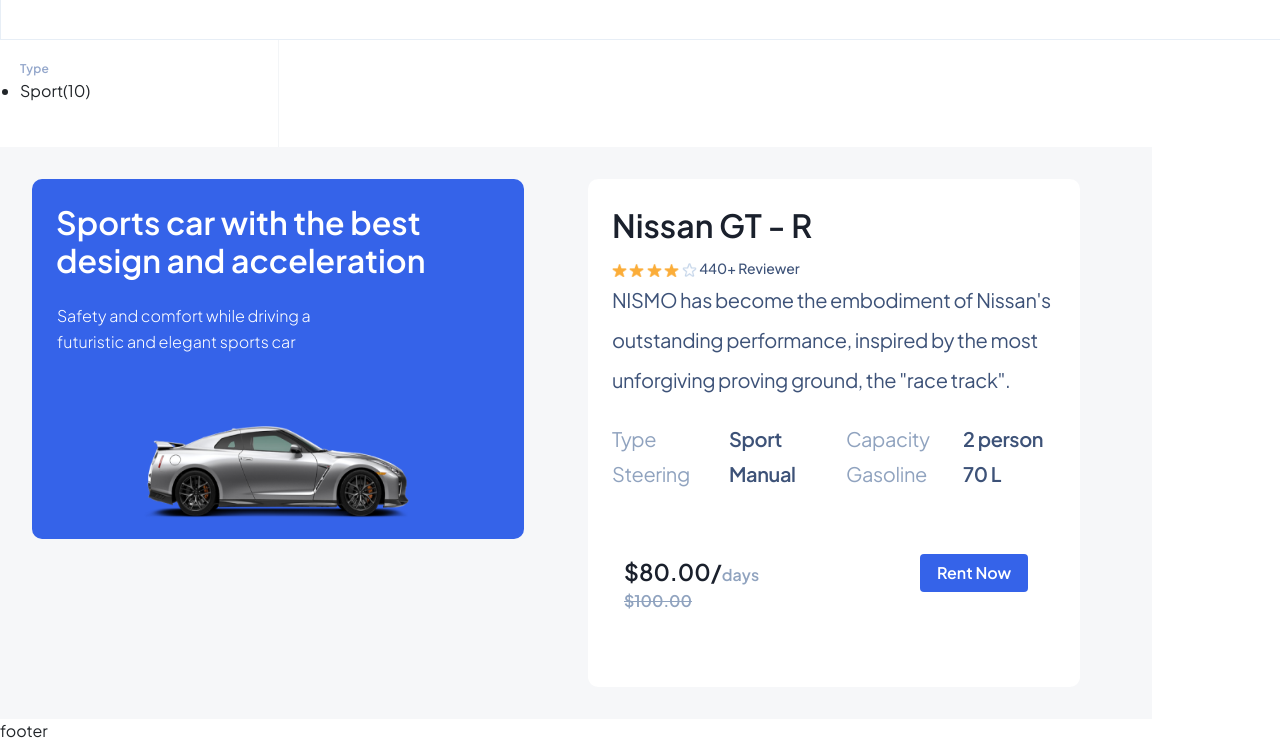
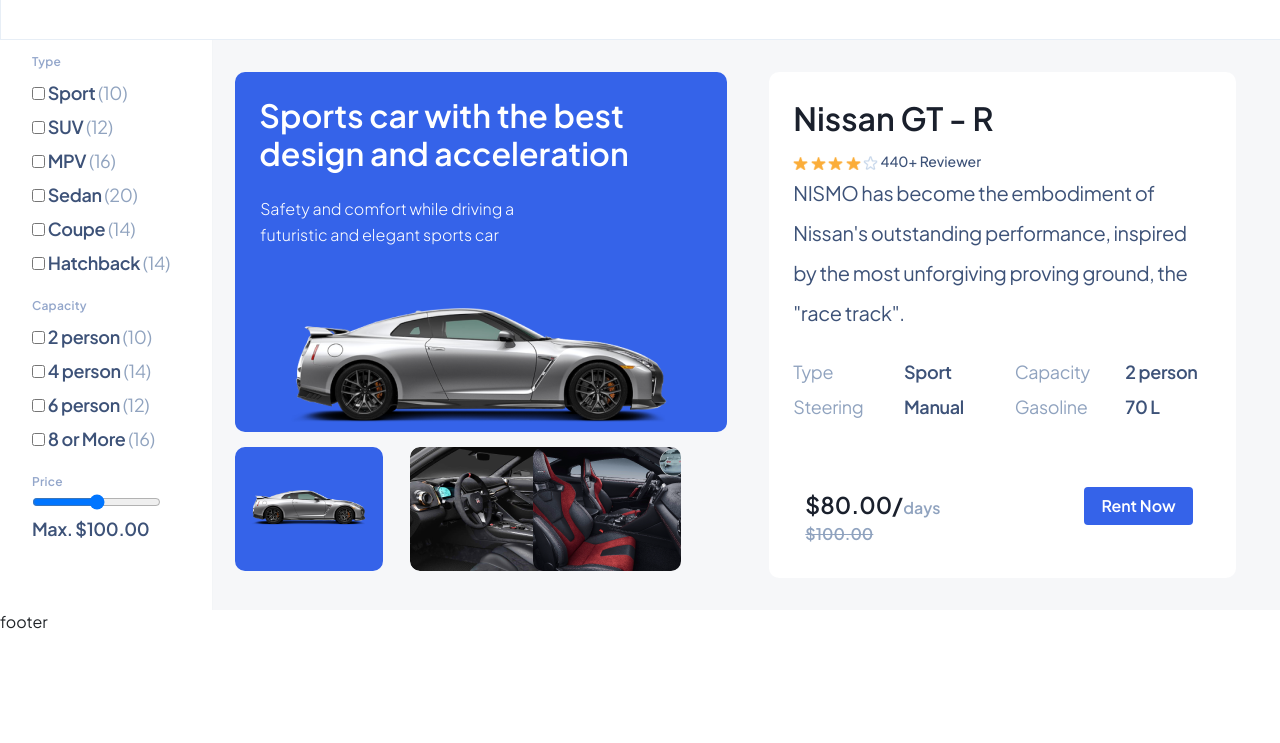
Before and after one commit to yaninarybalka/west-solutions-test-task, a plain HTML site: page index.html in a window 1280 px wide. Shown: the part 84-827 px from the top of the page. After the commit the page ends 800 px from the top, so only its background shows below. Drawn offline with nearby package versions, Linux system fonts and the light colour scheme.

Commit message:
added css to side-bar element

```diff
--- a/index.css
+++ b/index.css
@@ -1,9 +1,5 @@
 body {
   font-family: "Plus Jakarta Sans", sans-serif;
-}
-.container {
-  margin: 0;
-  padding: 0;
 }
 
 header {
@@ -51,6 +47,11 @@ header input {
   padding-right: 32px;
 }
 
+.main {
+  margin: 0;
+  padding: 0;
+}
+
 .side-bar {
   border-right: 1px solid #f3f5f7;
   padding: 0;
@@ -61,23 +62,29 @@ header input {
   font-size: 12px;
   line-height: 18px;
   letter-spacing: 0.02em;
+  padding-bottom: 30px;
 }
 
 .side-bar ul {
-  padding: 15px 224px 28px 32px;
+  list-style: none;
 }
 
 .display {
   background-color: #f6f7f9;
   display: flex;
 }
+.view {
+  margin: 32px 10px 24px;
+}
 
+.pictures {
+  margin: 0;
+}
 .main-view {
   background: #3563e9;
   border-radius: 10px;
   color: white;
-  margin: 32px 32px 24px;
-
+  margin-bottom: 15px;
   width: 492px;
   height: 360px;
 }
@@ -97,10 +104,7 @@ header input {
 }
 
 .main-view img {
-  padding: 0 56px 24px;
-  width: 380px;
-  height: 120px;
-  margin: 20px auto;
+  margin: 0 auto;
   display: block;
 }
 
@@ -109,8 +113,6 @@ header input {
   margin: 32px;
   border-radius: 10px;
   background-color: #ffffff;
-  width: 492px;
-  height: 508px;
 }
 .description h2 {
   padding-top: 24px;
@@ -140,27 +142,31 @@ header input {
   padding-top: 10px;
 }
 
-.car-details .weak {
+.weak {
   font-weight: 400;
-  font-size: 20px;
+  font-size: 18px;
   line-height: 25px;
-  display: flex;
-  align-items: center;
+
   letter-spacing: -0.02em;
 
   color: #90a3bf;
 }
 
+.strong {
+  font-weight: 600;
+  font-size: 18px;
+  line-height: 25px;
+
+  letter-spacing: -0.02em;
+
+  color: #3d5278;
+}
+
+.car-details .weak,
 .car-details .strong {
-  font-weight: 600;
-  font-size: 20px;
-  line-height: 25px;
   display: flex;
   align-items: center;
   text-align: right;
-  letter-spacing: -0.02em;
-
-  color: #3d5278;
 }
 
 .final-info {
@@ -196,3 +202,22 @@ header input {
   font-size: 16px;
   line-height: 20px;
 }
+
+.view1 {
+  background-color: #3563e9;
+  border: 2px solid #3563e9;
+}
+.view1 img {
+  width: 116px;
+  height: 36px;
+  display: block;
+  margin: 40px auto;
+}
+.view1,
+.view2 img,
+.view3 img {
+  width: 148px;
+  height: 124px;
+  border-radius: 10px;
+  margin-right: 15px;
+}
--- a/index.html
+++ b/index.html
@@ -24,7 +24,7 @@
     <link rel="stylesheet" href="index.css" />
   </head>
   <body>
-    <div class="container">
+
     <header>
         <div class="row">
 
@@ -52,24 +52,74 @@ MORENT
     </header>
 
     <div class="row main">
-        <div class="col-3 side-bar">
-            <ul>
+        <div class="col-2 side-bar">
+            <ul class="mt-2">
+
                 <h7>Type</h7>
-                <li>
-                    Sport(10)
+                <li class="mt-2">
+                    <input type="checkbox"> <span class="strong"> Sport</span><span class="weak"> (10)</span>
 
                 </li>
+                <li class="mt-2">
+                    <input type="checkbox"> <span class="strong"> SUV</span><span class="weak"> (12)</span>
+
+                </li>
+                <li class="mt-2">
+                    <input type="checkbox"> <span class="strong"> MPV</span><span class="weak"> (16)</span>
+
+                </li>
+                <li class="mt-2">
+                    <input type="checkbox"> <span class="strong"> Sedan</span><span class="weak"> (20)</span>
+
+                </li>
+                <li class="mt-2">
+                    <input type="checkbox"><span class="strong"> Coupe</span><span class="weak"> (14)</span>
+
+                </li>
+                <li class="mt-2">
+                    <input type="checkbox"><span class="strong"> Hatchback</span><span class="weak"> (14)</span>
+
+                </li>
+            </ul>
+            <ul class="mt-2">
+
+                <h7>Capacity</h7>
+                <li class="mt-2">
+                    <input type="checkbox"> <span class="strong"> 2 person</span><span class="weak"> (10)</span>
+
+                </li>
+                <li class="mt-2">
+                    <input type="checkbox"> <span class="strong"> 4 person</span><span class="weak"> (14)</span>
+
+                </li>
+                <li class="mt-2">
+                    <input type="checkbox"> <span class="strong"> 6 person</span><span class="weak"> (12)</span>
+
+                </li>
+                <li class="mt-2">
+                    <input type="checkbox"> <span class="strong"> 8 or More</span><span class="weak"> (16)</span>
+
+                </li>
+
+            </ul>
+            <ul>
+            <h7>Price</h7> <br/>
+            <input type="range">
+            <div class="strong"> Max. $100.00 </div>
             </ul>
         </div>
 
 
-        <div class="col display">
+        <div class="col-10 display">
 
 
 
             <div class="view">
 <div class="main-view"><h1>Sports car with the best design and acceleration</h1><h3>Safety and comfort while driving a futuristic and elegant sports car</h3>
 <img src="imgs/image 8.png" >
+</div>
+<div class="row pictures">
+<div class="col-3 view1"><img src="imgs/image 8.png"></div><div class="col-3 view2"><img src="imgs/View 2.png"></div><div class="col-3 view3"><img src="imgs/View 3.png"></div>
 </div>
         </div>
 
@@ -110,6 +160,6 @@ MORENT
 </div>
 
     <footer>footer</footer>
-    </div>
+
   </body>
 </html>
```
Also changed, not shown: imgs/View 2.png (added), imgs/View 3.png (added).
